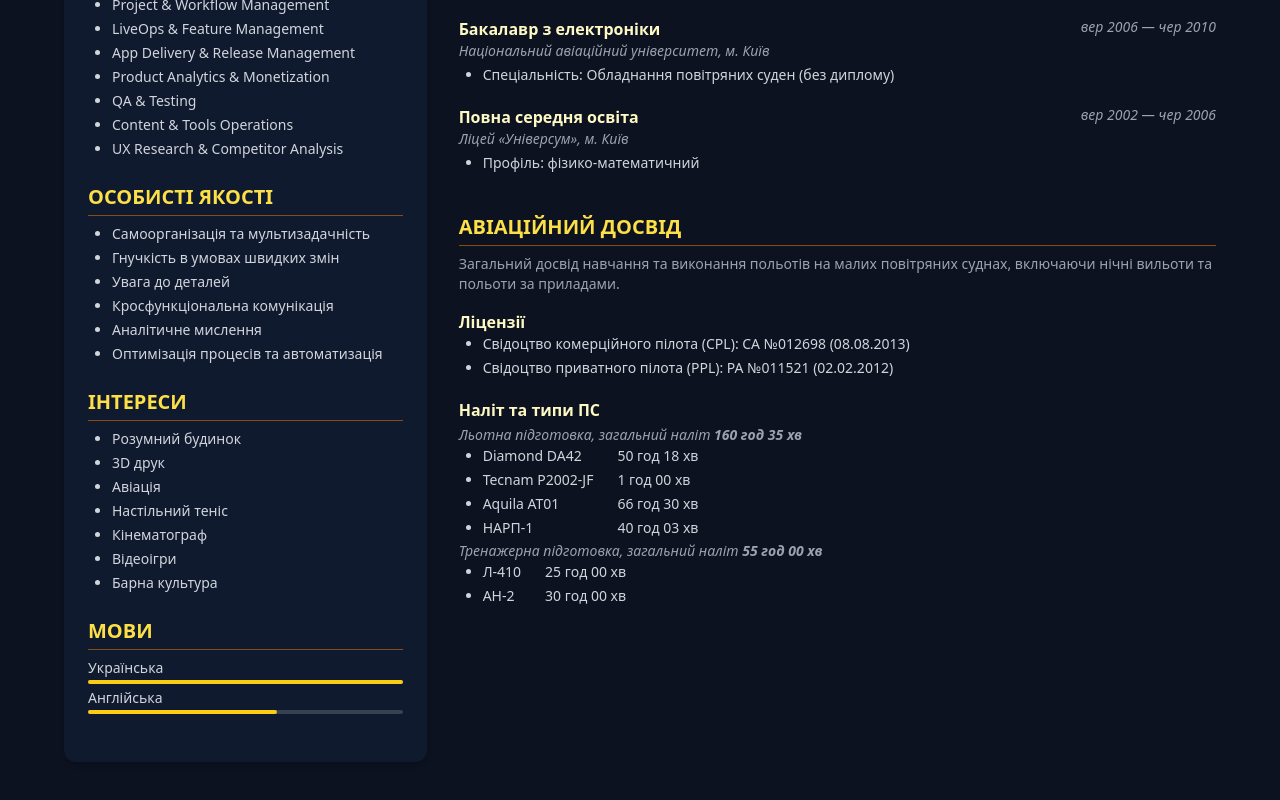
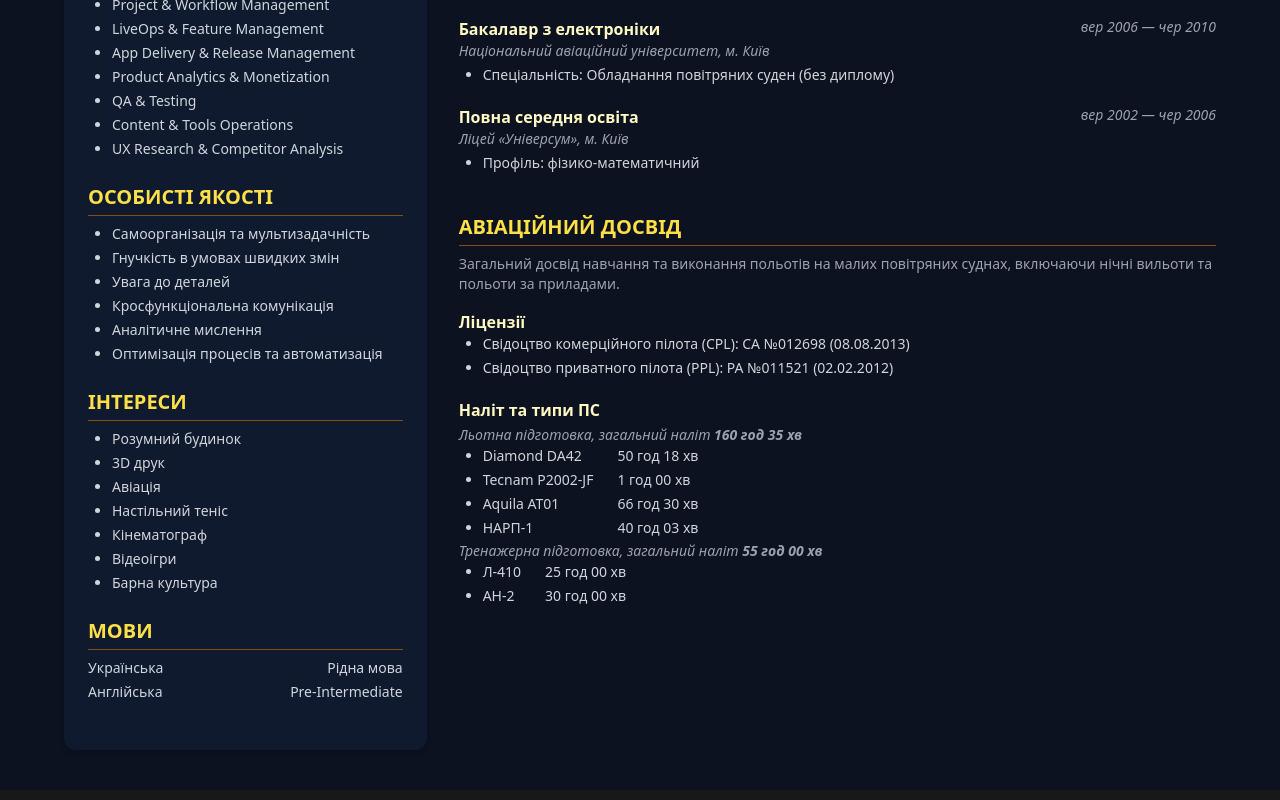
Before and after one commit to OKchesterOK/cv-landing, a React (Vite) app: page / in a window 1280 px wide. Shown: the part 1073-1873 px from the top of the page. Built offline with nearby package versions, Linux system fonts and the light colour scheme.

Commit message:
Update App.jsx

```diff
--- a/src/App.jsx
+++ b/src/App.jsx
@@ -73,8 +73,8 @@ export default function App() {
           </Section>
 
           <Section title="МОВИ">
-            <Skill label="Українська" level={5} />
-            <Skill label="Англійська" level={3} />
+            <Skill label="Українська" level="Рідна мова" />
+            <Skill label="Англійська" level="Pre-Intermediate" />
           </Section>
         </aside>
 
@@ -274,11 +274,9 @@ function Info({ icon, value }) {
 
 function Skill({ label, level }) {
   return (
-    <div className="mb-1">
-      <p className="text-sm text-gray-300 mb-0.5">{label}</p>
-      <div className="h-1 bg-gray-700 rounded-full">
-        <div className={`h-1 bg-yellow-400 rounded-full`} style={{ width: `${level * 20}%` }}></div>
-      </div>
+    <div className="flex justify-between text-sm text-gray-300 mb-1">
+      <span>{label}</span>
+      <span>{level}</span>
     </div>
   );
 }
```
